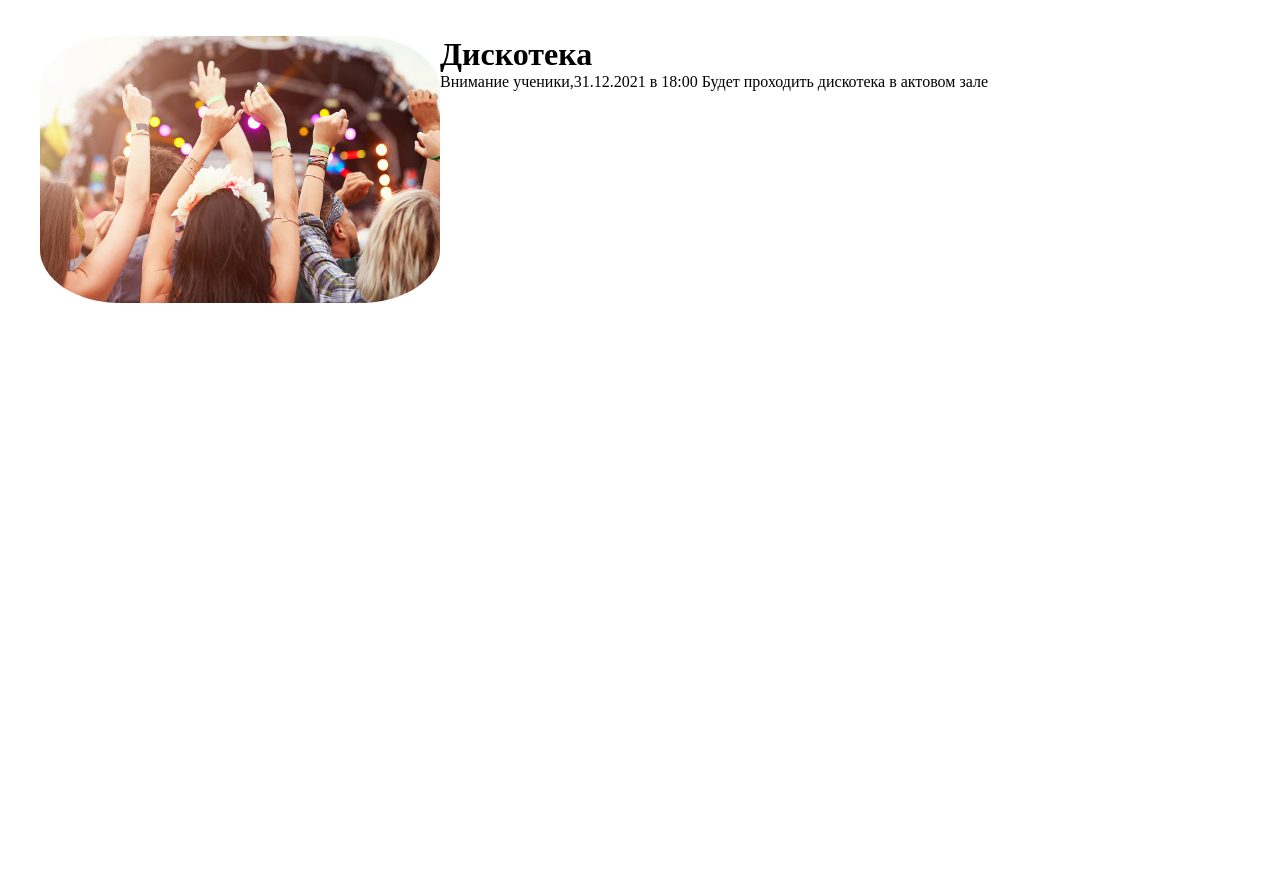
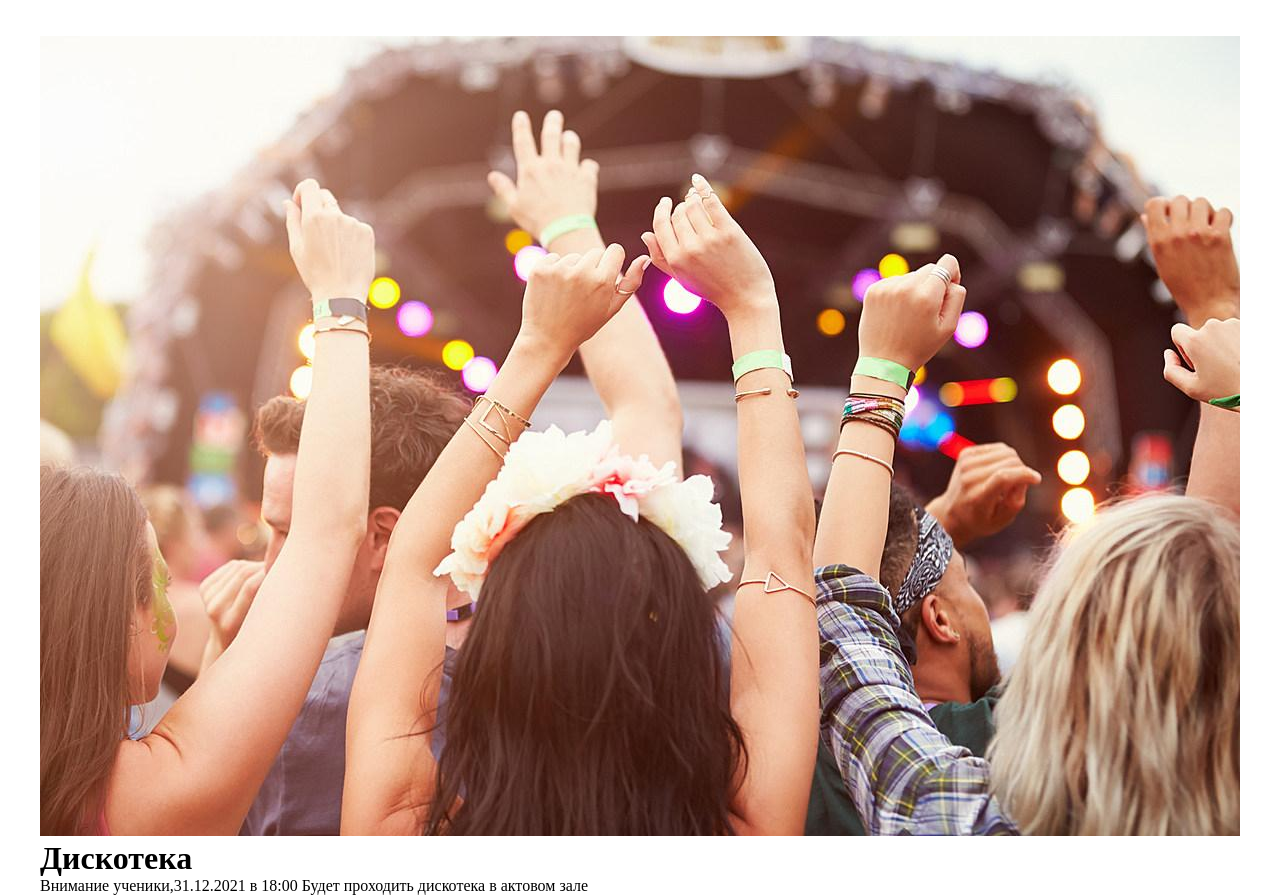
Before and after one commit to GlazkovDA/meropriyat, a PHP site: page /candidat.php?id=1 in a window 1280 px wide. Before the commit the page ends 303 px from the top, so only its background shows below. Run offline with PHP 8.4, Linux system fonts and the light colour scheme; data comes from the database, SQL or seed files in the repository.

Commit message:
Add files via upload

```diff
--- a/script.js
+++ b/script.js
@@ -13,3 +13,4 @@ $(document).ready(function(){
        })
     })
 })
+})
--- a/style.css
+++ b/style.css
@@ -20,7 +20,6 @@ a {
   display: flex;
   background-color: rgb(255, 115, 0);
   color: white;
-
 }
 .nav{
   font-size: 10px;
@@ -70,13 +69,6 @@ a {
 .candidate input[type="submit"] {
   font-size: 30px;
 }
-.info {
-  display: flex;
-}
-.info img {
-  width: 400px;
-  border-radius: 20%;
-}
 body{
   height: 100%;
 }
```
